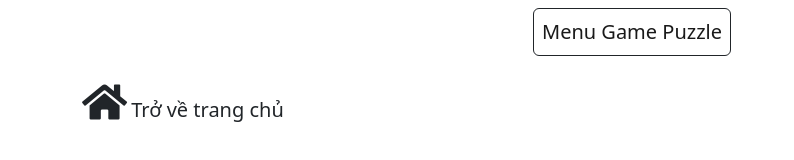
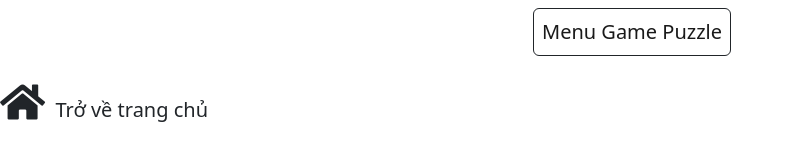
Before and after one commit to NgoTruongVu05/PuzzleGame, a plain HTML site: page page/2048.html in a window 1280 px wide. Shown: the whole page, without its empty margins (0-794 px from the left). Drawn offline with Linux system fonts and the light colour scheme.

Commit message:
modified:   page/2048.html 	modified:   page/sliding.html 	modified:   page/sudoku.html

```diff
--- a/page/2048.html
+++ b/page/2048.html
@@ -13,10 +13,10 @@
             <a href="../index.html" class="navbar-brand border border-dark rounded-2 p-2 mb-2">Menu Game Puzzle</a>
         </div>
     </nav>
-    <div class="container">
-        <a href="../index.html" class="text-dark fs-1"><i class="fas fa-home"></i></a>
+    <a href="../index.html" class="text-dark fs-1" style="text-decoration: none;">
+        <i class="fas fa-home"></i>
         <span class="fs-5">Trở về trang chủ</span>
-    </div>
+    </a>
 
     <script src="../vender/js/bootstrap.bundle.min.js"></script>
 </body>
```
Also changed, not shown: page/sliding.html (+5 -2 lines), page/sudoku.html (+3 -3 lines).
